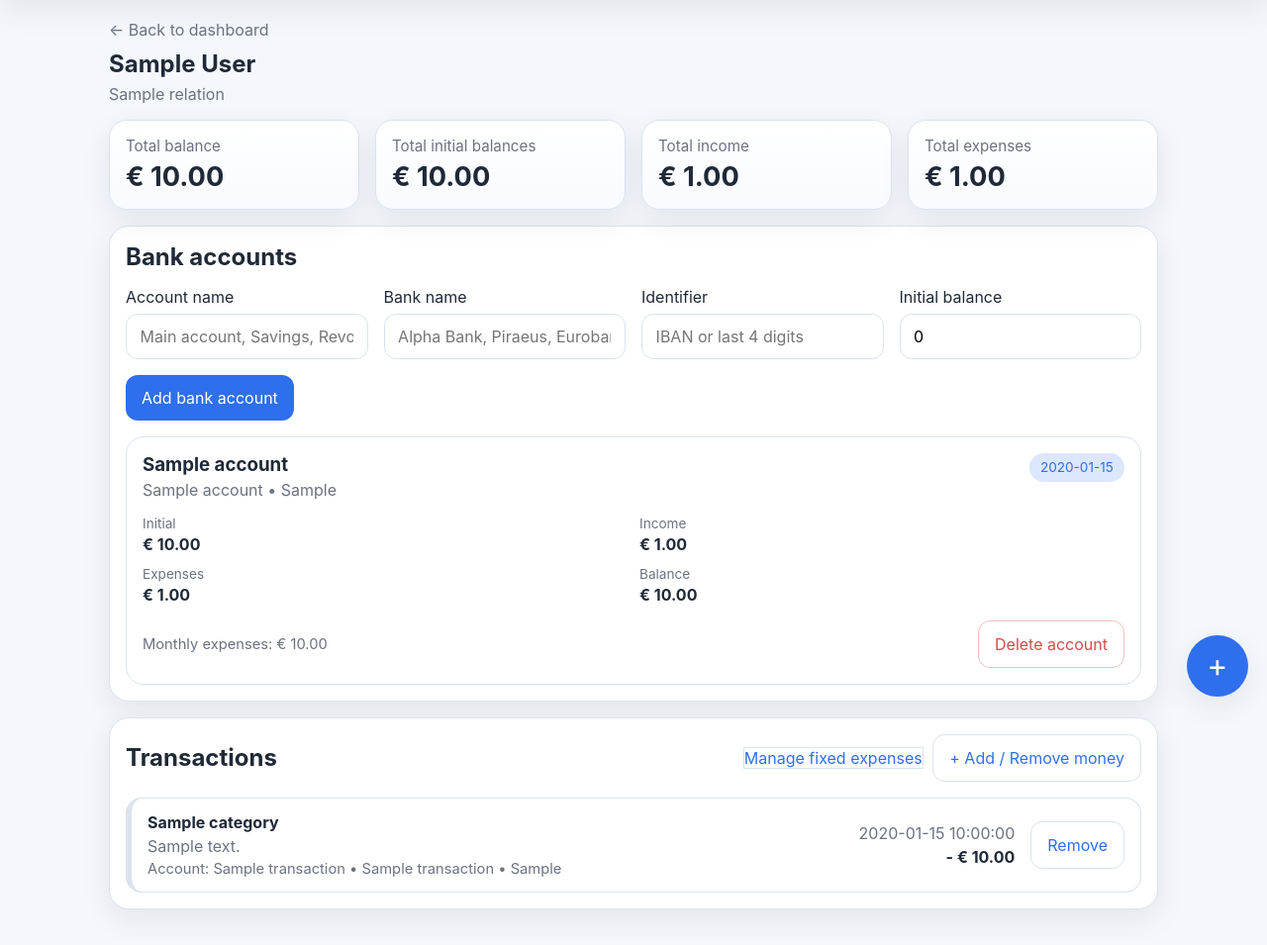
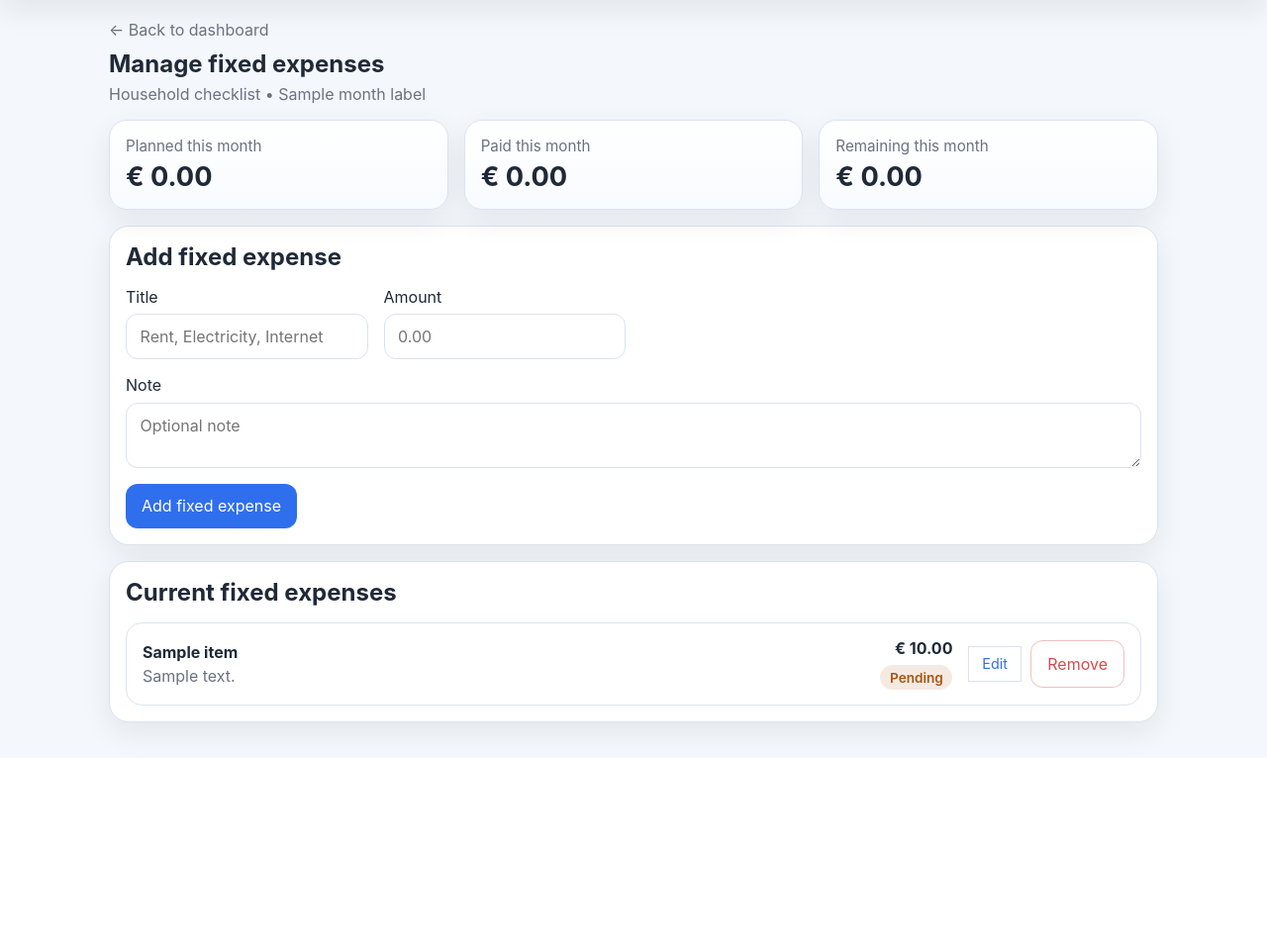
Before and after one commit to LordranOnion/ScipioBankApp, a Flask app: template templates/fixed_expenses_manage.html in a window 1280 px wide. Shown: the part 77-1032 px from the top of the page at 99% size. After the commit the page ends 836 px from the top, so only its background shows below. Run offline with Flask 3, Linux system fonts and the light colour scheme; the template is opened without the code that fills it: most values are stand-ins (such as "Sample title", 1, 10 or a date in 2020).

Commit message:
Refactor fixed expenses management UI and enhance expense addition form

```diff
--- a/templates/fixed_expenses_manage.html
+++ b/templates/fixed_expenses_manage.html
@@ -3,226 +3,89 @@
 <section class="hero member-hero">
     <div>
         <a href="{{ url_for('index') }}" class="back-link">← Back to dashboard</a>
-        <h1>{{ member.full_name }}</h1>
-        <p>{{ member.relation or 'Family member' }}</p>
+        <h1>Manage fixed expenses</h1>
+        <p>Household checklist • {{ month_label }}</p>
     </div>
 </section>
 
 <section class="stats-grid">
     <article class="summary-card">
-        <span class="label">Total balance</span>
-        <span class="value">€ {{ '%.2f'|format(summary.balance) }}</span>
+        <span class="label">Planned this month</span>
+        <span class="value">€ {{ '%.2f'|format(fixed_summary.planned_total) }}</span>
     </article>
     <article class="summary-card">
-        <span class="label">Total initial balances</span>
-        <span class="value">€ {{ '%.2f'|format(summary.initial_balance_total) }}</span>
+        <span class="label">Paid this month</span>
+        <span class="value">€ {{ '%.2f'|format(fixed_summary.paid_total) }}</span>
     </article>
     <article class="summary-card">
-        <span class="label">Total income</span>
-        <span class="value">€ {{ '%.2f'|format(summary.total_income) }}</span>
-    </article>
-    <article class="summary-card">
-        <span class="label">Total expenses</span>
-        <span class="value">€ {{ '%.2f'|format(summary.total_expenses) }}</span>
+        <span class="label">Remaining this month</span>
+        <span class="value">€ {{ '%.2f'|format(fixed_summary.remaining_total) }}</span>
     </article>
 </section>
 
 <section class="panel">
     <div class="panel-header">
-        <h2>Bank accounts</h2>
+        <h2>Add fixed expense</h2>
     </div>
 
-    <form method="post" action="{{ url_for('add_bank_account', member_id=member.id) }}" class="grid-form">
+    <form method="post" action="{{ url_for('add_fixed_expense') }}" class="grid-form">
         <label>
-            <span>Account name</span>
-            <input type="text" name="account_name" placeholder="Main account, Savings, Revolut" required>
+            <span>Title</span>
+            <input type="text" name="title" placeholder="Rent, Electricity, Internet" required>
         </label>
 
         <label>
-            <span>Bank name</span>
-            <input type="text" name="bank_name" placeholder="Alpha Bank, Piraeus, Eurobank">
+            <span>Amount</span>
+            <input type="number" step="0.01" min="0.01" name="amount" placeholder="0.00" required>
         </label>
 
-        <label>
-            <span>Identifier</span>
-            <input type="text" name="account_identifier" placeholder="IBAN or last 4 digits">
-        </label>
-
-        <label>
-            <span>Initial balance</span>
-            <input type="number" step="0.01" min="0" name="initial_balance" value="0">
+        <label class="full-width">
+            <span>Note</span>
+            <textarea name="note" rows="2" placeholder="Optional note"></textarea>
         </label>
 
         <div class="form-actions">
-            <button type="submit">Add bank account</button>
+            <button type="submit">Add fixed expense</button>
         </div>
     </form>
+</section>
 
-    {% if account_cards %}
-        <div class="card-grid top-gap">
-            {% for item in account_cards %}
-                <article class="member-card">
-                    <div class="member-top">
+<section class="panel">
+    <div class="panel-header">
+        <h2>Current fixed expenses</h2>
+    </div>
+
+    {% if fixed_expenses %}
+        <div class="fixed-expense-list">
+            {% for item in fixed_expenses %}
+                <article class="fixed-expense-row">
+                    <div class="fixed-expense-left no-check">
                         <div>
-                            <h3>{{ item.account.account_name }}</h3>
-                            <p>
-                                {{ item.account.bank_name or 'No bank name' }}
-                                {% if item.account.account_identifier %}
-                                    • {{ item.account.account_identifier }}
-                                {% endif %}
-                            </p>
-                        </div>
-                        <div class="pill">{{ item.account.created_at[:10] }}</div>
-                    </div>
-
-                    <div class="mini-stats">
-                        <div>
-                            <span>Initial</span>
-                            <strong>€ {{ '%.2f'|format(item.summary.initial_balance) }}</strong>
-                        </div>
-                        <div>
-                            <span>Income</span>
-                            <strong>€ {{ '%.2f'|format(item.summary.total_income) }}</strong>
-                        </div>
-                        <div>
-                            <span>Expenses</span>
-                            <strong>€ {{ '%.2f'|format(item.summary.total_expenses) }}</strong>
-                        </div>
-                        <div>
-                            <span>Balance</span>
-                            <strong>€ {{ '%.2f'|format(item.summary.balance) }}</strong>
+                            <strong>{{ item.title }}</strong>
+                            <p>{{ item.note or 'No note' }}</p>
                         </div>
                     </div>
 
-                    <div class="card-actions">
-                        <span class="muted">Monthly expenses: € {{ '%.2f'|format(item.summary.month_expenses) }}</span>
-                        <form method="post" action="{{ url_for('delete_bank_account', account_id=item.account.id) }}" onsubmit="return confirm('Delete this bank account and all its transactions?');">
-                            <button type="submit" class="danger ghost">Delete account</button>
+                    <div class="fixed-expense-right">
+                        <strong>€ {{ '%.2f'|format(item.amount) }}</strong>
+                        <span class="status-pill {% if item.is_paid %}paid{% else %}unpaid{% endif %}">
+                            {% if item.is_paid %}Paid this month{% else %}Pending{% endif %}
+                        </span>
+                    </div>
+
+                    <div class="button-row">
+                        <a class="button-link small" href="{{ url_for('edit_fixed_expense', fixed_expense_id=item.id) }}">Edit</a>
+                        <form method="post" action="{{ url_for('delete_fixed_expense', fixed_expense_id=item.id) }}" onsubmit="return confirm('Delete this fixed expense?');">
+                            <button type="submit" class="danger ghost">Remove</button>
                         </form>
                     </div>
                 </article>
             {% endfor %}
         </div>
     {% else %}
-        <div class="empty-state top-gap">
-            <p>No bank accounts yet. Add the first account above.</p>
+        <div class="empty-state">
+            <p>No fixed expenses yet.</p>
         </div>
     {% endif %}
 </section>
-
-<section class="panel">
-    <div class="panel-header">
-        <h2>Transactions</h2>
-        <div class="button-row">
-            <a class="button-link" href="{{ url_for('manage_fixed_expenses') }}">Manage fixed expenses</a>
-            {% if accounts %}
-                <button class="button-link" onclick="document.getElementById('tx-modal').showModal()">+ Add / Remove money</button>
-            {% else %}
-                <button class="button-link" disabled>Add / Remove money</button>
-            {% endif %}
-        </div>
-    </div>
-
-    {% if transactions %}
-        <div class="transaction-list">
-            {% for tx in transactions %}
-                <article class="transaction-row {{ tx.kind }}">
-                    <div>
-                        <strong>{{ tx.category or ('Income' if tx.kind == 'income' else 'Expense') }}</strong>
-                        <p>{{ tx.note or 'No note' }}</p>
-                        <p class="muted">
-                            Account: {{ tx.account_name }}
-                            {% if tx.bank_name %} • {{ tx.bank_name }}{% endif %}
-                            {% if tx.account_identifier %} • {{ tx.account_identifier }}{% endif %}
-                        </p>
-                    </div>
-
-                    <div class="tx-meta">
-                        <span>{{ tx.transaction_date }}</span>
-                        <strong>{% if tx.kind == 'income' %}+{% else %}-{% endif %} € {{ '%.2f'|format(tx.amount) }}</strong>
-                    </div>
-
-                    <form method="post" action="{{ url_for('delete_transaction', transaction_id=tx.id) }}" onsubmit="return confirm('Delete this transaction?');">
-                        <button type="submit" class="ghost">Remove</button>
-                    </form>
-                </article>
-            {% endfor %}
-        </div>
-    {% else %}
-        <div class="empty-state">
-            <p>No transactions yet. Add a bank account first, then record transactions under that account.</p>
-        </div>
-    {% endif %}
-</section>
-
-{% if accounts %}
-<button class="fab" onclick="document.getElementById('tx-modal').showModal()">+</button>
-
-<dialog id="tx-modal" class="modal">
-    <form method="dialog" class="modal-close-row">
-        <button class="ghost">Close</button>
-    </form>
-
-    <form method="post" action="{{ url_for('add_transaction', member_id=member.id) }}" class="grid-form modal-form">
-        <h2>New transaction</h2>
-
-        <label>
-            <span>Bank account</span>
-            <select name="bank_account_id" required>
-                {% for account in accounts %}
-                    <option value="{{ account.id }}">
-                        {{ account.account_name }}
-                        {% if account.bank_name %} - {{ account.bank_name }}{% endif %}
-                        {% if account.account_identifier %} - {{ account.account_identifier }}{% endif %}
-                    </option>
-                {% endfor %}
-            </select>
-        </label>
-
-        <label>
-            <span>Fixed expense item, optional</span>
-            <select name="fixed_expense_id">
-                <option value="">None</option>
-                {% for item in pending_fixed_expenses %}
-                    <option value="{{ item.id }}">
-                        {{ item.title }} - € {{ '%.2f'|format(item.amount) }}
-                    </option>
-                {% endfor %}
-            </select>
-        </label>
-
-        <label>
-            <span>Type</span>
-            <select name="kind" required>
-                <option value="income">Income, add money</option>
-                <option value="expense">Expense, remove money</option>
-            </select>
-        </label>
-
-        <label>
-            <span>Category</span>
-            <input type="text" name="category" placeholder="Salary, Rent, Food, Fuel">
-        </label>
-
-        <label>
-            <span>Amount</span>
-            <input type="number" min="0.01" step="0.01" name="amount" placeholder="0.00" required>
-        </label>
-
-        <label>
-            <span>Date</span>
-            <input type="date" name="transaction_date" value="{{ today }}" required>
-        </label>
-
-        <label class="full-width">
-            <span>Note</span>
-            <textarea name="note" rows="3" placeholder="Optional note"></textarea>
-        </label>
-
-        <div class="form-actions full-width">
-            <button type="submit">Save transaction</button>
-        </div>
-    </form>
-</dialog>
-{% endif %}
 {% endblock %}
```
